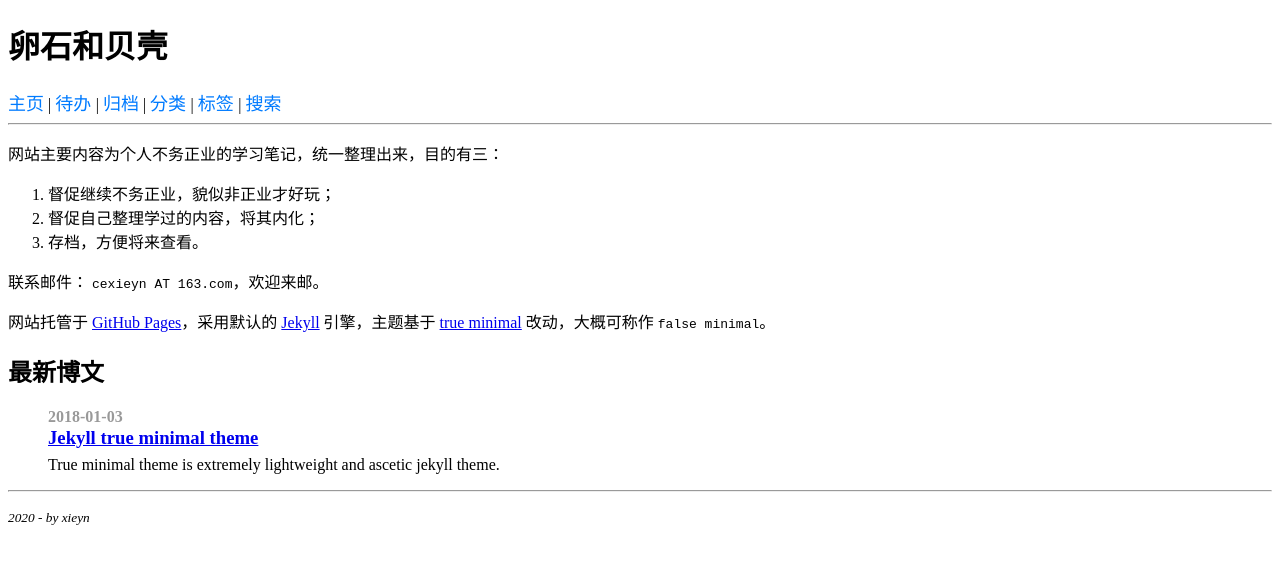
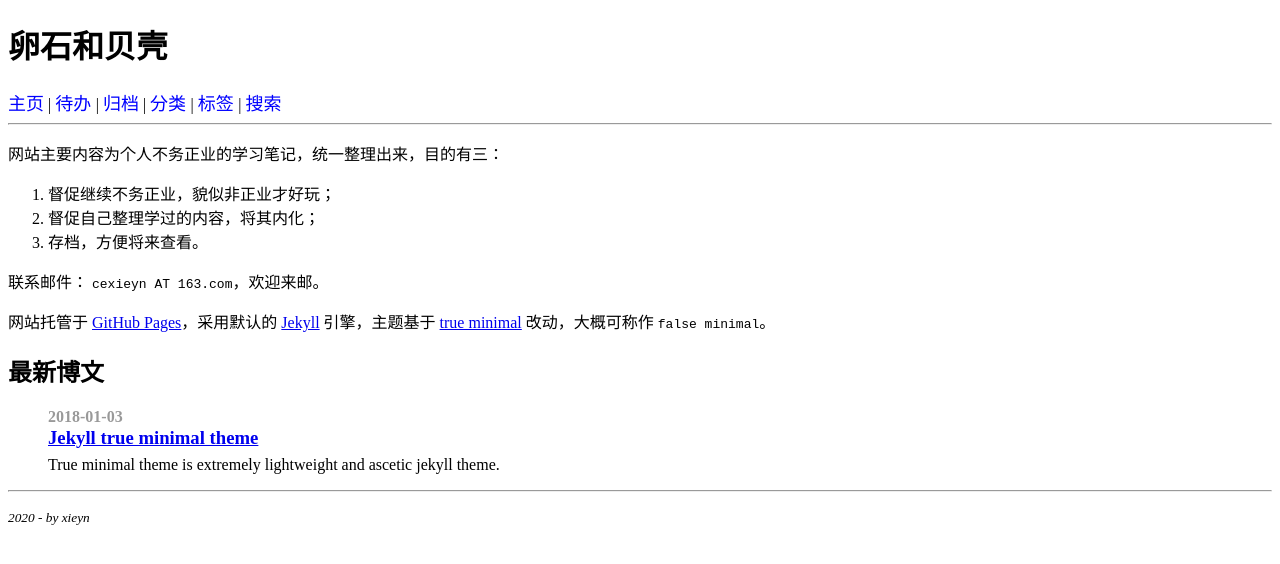
Before and after one commit to xienotes/xienotes.github.io, a Jekyll site: the page built from index.html, in a window 1280 px wide. Shown: the top 564 px of the page. Built offline with Jekyll 4.4.1, drawn with Linux system fonts in a browser that asks for light colours; the list of posts is cut into pages by our own code.

Commit message:
update navigation item color

```diff
--- a/_includes/header.html
+++ b/_includes/header.html
@@ -5,7 +5,7 @@
     }
 
     a.nav-item {
-        color:#007bff;
+        color:blue;
         font-size: large;
         text-decoration: none;
     }
```
